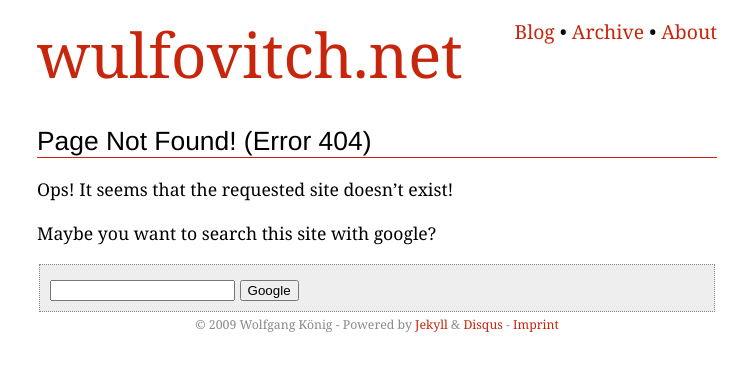
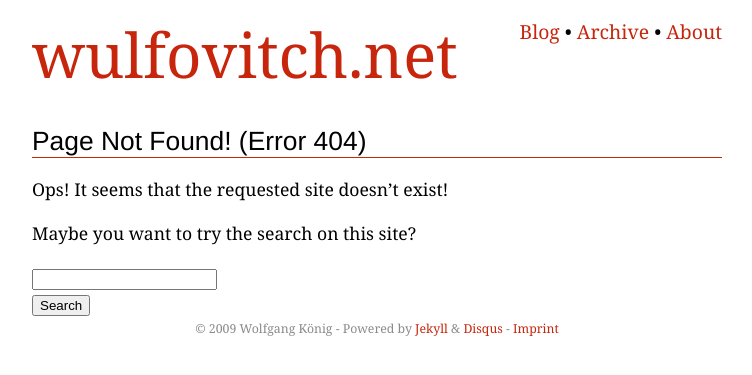
Before and after one commit to wulfovitch/wulfovitch.github.io, a Jekyll site: the page built from 404.markdown, in a window 1280 px wide. Shown: the top 375 px of the page, without its empty margins (263-1015 px from the left). Built offline with Jekyll 4.4.1, drawn with Linux system fonts in a browser that asks for light colours; Markdown is read by kramdown in place of the engine named in the settings; comment, search, counter and statistics services are not loaded.

Commit message:
- new permalink structure: year/month/title - search is now an includible file - little changes overall - fixed a typo in the sitemap

```diff
--- a/404.markdown
+++ b/404.markdown
@@ -5,12 +5,6 @@ permalink: /404/
 ---
 Ops! It seems that the requested site doesn't exist!
 
-Maybe you want to search this site with google?
+Maybe you want to try the search on this site?
 
-<form action="http://www.google.com/search" id="search" method="get" class="google_searchfield">
-	<fieldset>
-	  <input class="text" name="q" type="text" />
-	  <input name="sitesearch" type="hidden" value="wulfovitch.net" />
-	  <input class="button" type="submit" value="Google" />
-	</fieldset>
-</form>
+{% include search.html %}
--- a/_config.yml
+++ b/_config.yml
@@ -3,7 +3,7 @@ auto:        false
 lsi:         false
 server_port: 4000
 markdown:    maruku
-permalink: /:title/
+permalink: /:year/:month/:title/
 pygments: true
 paginate: 5
 maruku:
--- /dev/null
+++ b/_includes/search.html
@@ -0,0 +1,7 @@
+<form action="http://www.google.com/search" id="search" method="get" class="search_column">
+  <fieldset>
+    <input class="text" name="q" type="text" />
+    <input name="sitesearch" type="hidden" value="wulfovitch.net" />
+    <input class="button" type="submit" value="Search" />
+  </fieldset>
+</form>
--- a/_layouts/default.html
+++ b/_layouts/default.html
@@ -6,7 +6,7 @@
 		{% if page.title %}
 			<title>{{ page.title }} | wulfovitch.net</title>
 		{% else %}
-			<title>wulfovitch.net | My personal reminder</title>
+			<title>wulfovitch.net</title>
 		{% endif %}
 
     <link rel="stylesheet" href="/stylesheets/screen.css" type="text/css" media="all" />
--- a/sitemap.xml
+++ b/sitemap.xml
@@ -15,7 +15,7 @@ layout: nil
     <changefreq>weekly</changefreq>
   </url>
   <url>
-    <loc>http://twulfovitch.net/about/</loc>
+    <loc>http://wulfovitch.net/about/</loc>
     <lastmod>2009-11-01</lastmod>
   </url>
   <url>
--- a/stylesheets/screen.css
+++ b/stylesheets/screen.css
@@ -7,7 +7,7 @@ body {
 	font-size: 110%;
 	font-family: Georgia, "Times New Roman", serif;
 	color: #000;
-	width: 680px;
+	width: 690px;
 	max-width: 90%;
 	margin: 0 auto;
 	padding-bottom: 1.8em;
@@ -43,7 +43,7 @@ div.clear_both {
 }
 
 .comments {
-	margin-bottom: 70px;
+	margin-bottom: 60px;
 	text-align: right;
 }
 
@@ -109,11 +109,10 @@ h3, h4 {
  ************/
 
 #footer {
+	clear: both;
 	text-align: center;
 	font-size: 0.7em;
 	color: #8a8a8a;
-	margin-bottom: 0px;
-	padding-bottom: 0px;
 }
 
 
@@ -148,7 +147,7 @@ form.center_column {
 
 div.left_column,
 div.right_column {
-  	width: 25%;
+  	width: 34%;
 }
 
 div.left_column {
@@ -160,28 +159,20 @@ div.right_column {
   	text-align: right;
 }
 
-form.center_column {
+form.search_column {
   	float: left;
-  	width: 50%;
+  	width: 32%;
 }
 
-form.center_column fieldset {
+form.search_column fieldset {
   	padding: 0;
   	margin: 0;
   	border: none;
-  	text-align: center;
-}
-
-form.google_searchfield fieldset {
-		padding: 10px;
-		padding-left: 10px;
-		border: 1px dotted #888;
-		background-color: #eee;
 }
 
 .paginator {
-	margin-top: 40px;
-	margin-bottom: 40px;
+	margin-top: 0px;
+	margin-bottom: 20px;
 }
 
 .footnotes {
@@ -192,7 +183,9 @@ form.google_searchfield fieldset {
 .footnotes hr {
 	border-bottom: 1px dotted #000;
 	border-top: 0px;
-	width: 80%;
+	width: 20%;
+	text-align: left;
+	margin-left: 15px;
 }
 
 .footnotes p {
```
Also changed, not shown: _layouts/post.html (+4 -5 lines), index.html (+5 -11 lines), 1 other file.
